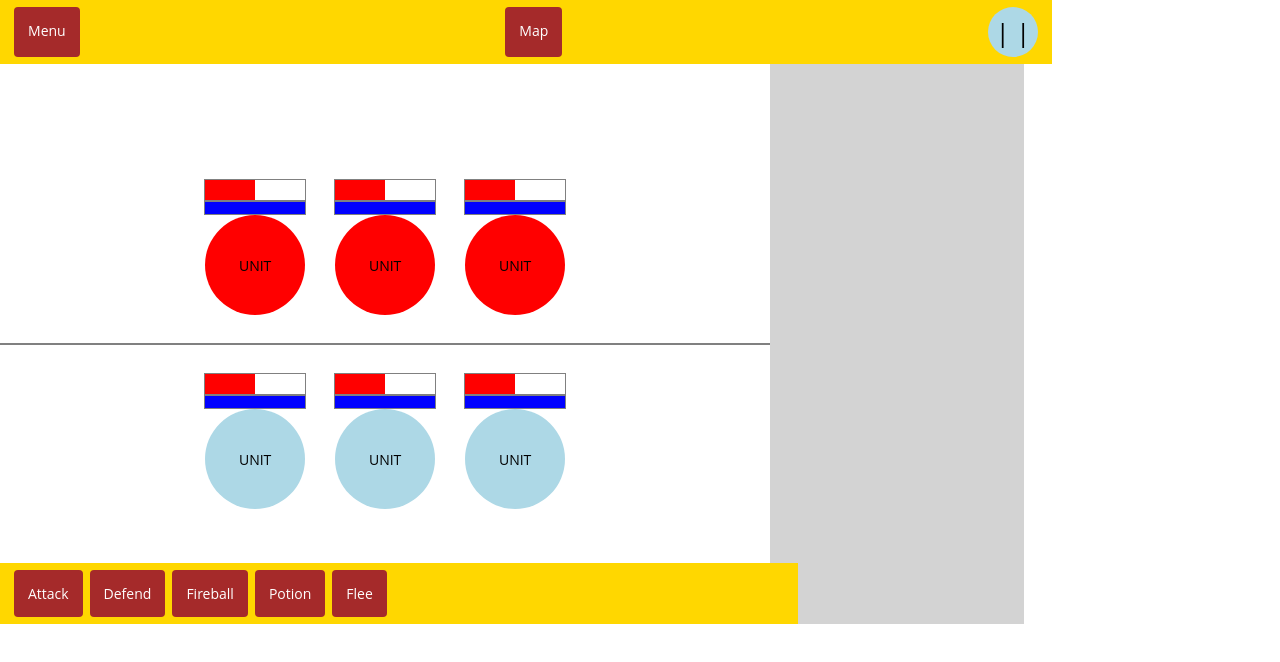
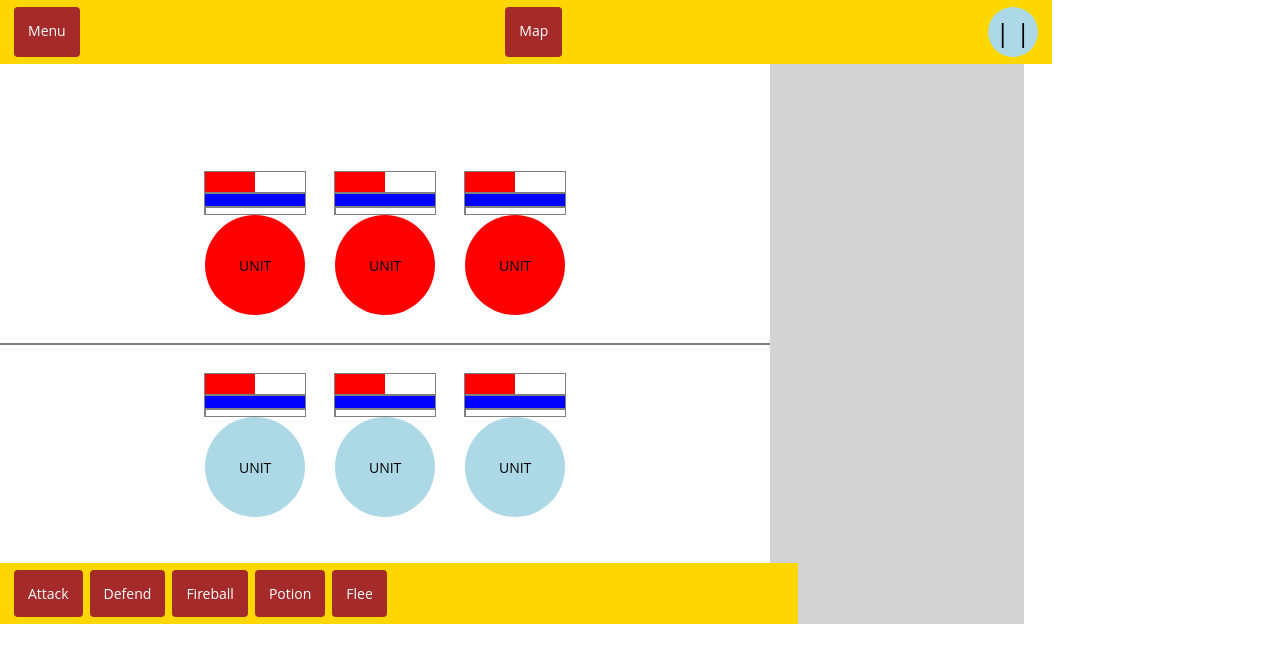
Before and after one commit to nmkataoka/adv-life, a React (Create React App) app: page / in a window 1280 px wide. Shown: the top 662 px of the page. Built offline with nearby package versions, Linux system fonts and the light colour scheme.

Commit message:
add recovery/channel bar [Re: nmkataoka/adv-life#34]

```diff
--- a/src/6-ui-features/CombatScene/InfoSidebar.tsx
+++ b/src/6-ui-features/CombatScene/InfoSidebar.tsx
@@ -31,16 +31,22 @@ export default function InfoSidebar() {
     <Container>
       Unit Info
       <div>
-        Health:
-        {' '}
-        {`${health} / ${maxHealth}`}
+        {`Health: ${health} / ${maxHealth}`}
       </div>
       <div>
-        Mana:
-        {' '}
-        {`${mana} / ${maxMana}`}
+        {`Mana: ${mana} / ${maxMana}`}
       </div>
-      {}
+      {isChanneling && (
+        <div>
+          {`Channeling: ${(100 * channelRemaining / channelTotalDuration).toFixed(2)}%`}
+        </div>
+      )}
+      {isRecovering && (
+        <div>
+          {`Recovering: ${(100 * recoveryRemaining / recoveryTotalDuration).toFixed(2)}%`}
+        </div>
+      )}
+      <div />
     </Container>
   );
 }
--- /dev/null
+++ b/src/6-ui-features/CombatScene/RecoveryBar.tsx
@@ -0,0 +1,41 @@
+import React from 'react';
+import styled from '@emotion/styled';
+import { useSelector } from 'react-redux';
+import { RootState } from '../../7-app/types';
+
+export type RecoveryBarProps = {
+  handle: number;
+}
+
+export default function RecoveryBar({ handle }: RecoveryBarProps) {
+  const {
+    isRecovering,
+    recoveryRemaining,
+    recoveryTotalDuration,
+    isChanneling,
+    channelRemaining,
+    channelTotalDuration,
+  } = useSelector((state: RootState) => state.combatScene.units[handle]);
+
+  let widthFrac = 0;
+  if (isChanneling) {
+    widthFrac = 1 - (channelRemaining / channelTotalDuration);
+  } else if (isRecovering) {
+    widthFrac = recoveryRemaining / recoveryTotalDuration;
+  }
+  const width = `${(100 * widthFrac).toFixed(2)}%`;
+
+  const backgroundColor = isChanneling ? 'yellow' : 'lightgray';
+  return <Container><Recovery style={{ width, backgroundColor }} /></Container>;
+}
+
+const Container = styled.div`
+  display: flex;
+  width: 100px;
+  height: 6px;
+  border: 1px solid gray;
+`;
+
+const Recovery = styled.div`
+  border-right: 1px solid gray;
+`;
--- a/src/6-ui-features/CombatScene/Unit.tsx
+++ b/src/6-ui-features/CombatScene/Unit.tsx
@@ -9,6 +9,7 @@ import { setSkillTarget, clickedOnUnit } from './combatSceneSlice';
 import ArrowFromUnit from './ArrowFromUnit';
 import ManaBar from './ManaBar';
 import { damageBlinkCss } from '../../5-react-components/arrow/damageBlink';
+import RecoveryBar from './RecoveryBar';
 
 type UnitProps = {
   handle: number;
@@ -20,7 +21,11 @@ const blinkOnDamageFor = 1000;
 export default function Unit({ handle }: UnitProps) {
   const dispatch = useDispatch();
   const {
-    health, mana, maxMana, maxHealth, isEnemy,
+    health,
+    mana,
+    maxMana,
+    maxHealth,
+    isEnemy,
   } = useSelector(
     (state: RootState) => state.combatScene.units[handle],
   );
@@ -70,6 +75,7 @@ export default function Unit({ handle }: UnitProps) {
       {showArrowFromUnit && <ArrowFromUnit fromRef={unitRef} />}
       <HealthBar health={health / maxHealth} />
       <ManaBar mana={mana} maxMana={maxMana} />
+      <RecoveryBar handle={handle} />
       <Circle
         css={recentlyTookDamage ? damageBlinkCss : undefined}
         ref={unitRef}
--- a/src/App.tsx
+++ b/src/App.tsx
@@ -7,7 +7,7 @@ import TopBar from './6-ui-features/CombatScene/TopBar';
 import { GameManager } from './0-engine/GameManager';
 import { updateUnitsFromEngine } from './6-ui-features/CombatScene/combatSceneSlice';
 
-const delay = 1000;
+const uiInterval = 200;
 
 function App() {
   const [uiLoopHandle, setUiLoopHandle] = useState(null as NodeJS.Timeout | null);
@@ -20,7 +20,7 @@ function App() {
     const handle = setTimeout(() => {
       dispatch(updateUnitsFromEngine());
       startUILoop();
-    }, delay);
+    }, uiInterval);
     setUiLoopHandle(handle);
   }, [uiLoopHandle, dispatch]);
 
```
Also changed, not shown: 1 other file (tests, documents, lock files or other folders).
